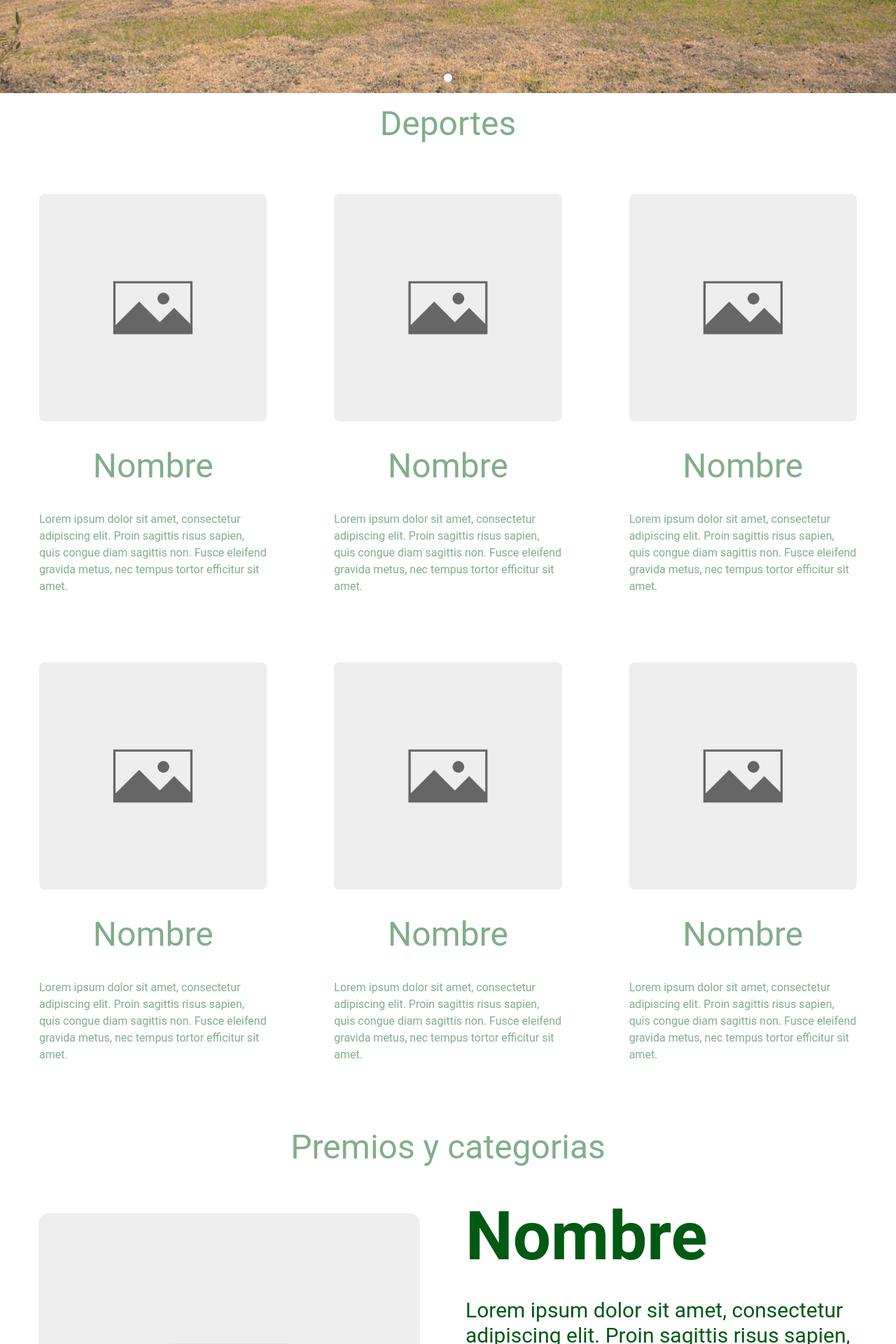
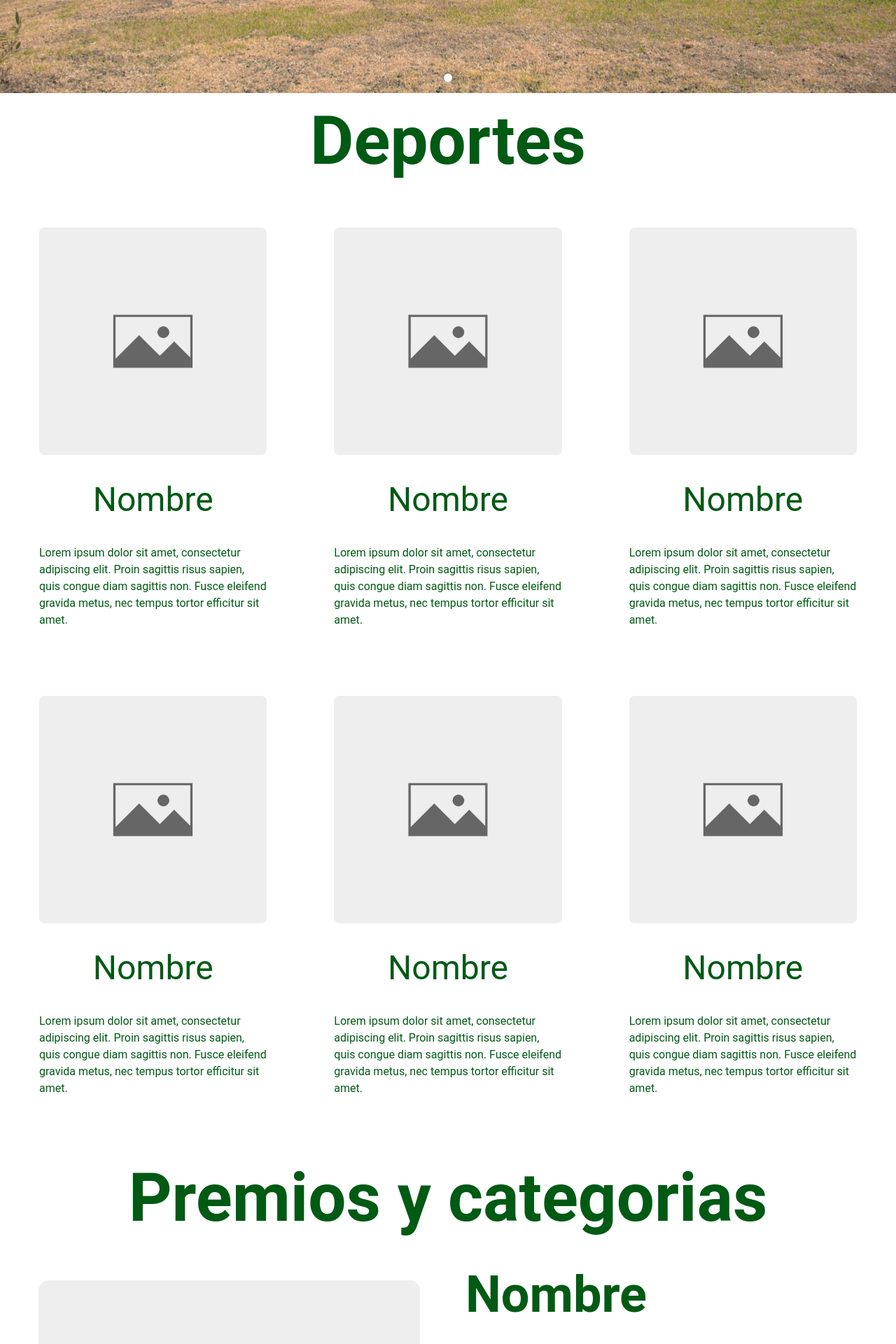
Before and after one commit to SamuelEscobar0761/csp-app, a React (Vite) app: page /sports in a window 1280 px wide. Shown: the part 720-2640 px from the top of the page at 70% size. Built offline with nearby package versions, Linux system fonts and the light colour scheme.

Commit message:
aplicando el color primario al texto

```diff
--- a/src/app/components/CatalogItem.tsx
+++ b/src/app/components/CatalogItem.tsx
@@ -27,7 +27,7 @@ export default function CatalogItem({ img_position, title = "", img_path, descri
                             </div>
                         )}
                         <div style={title_description_style}>
-                            <h2 className="mx-auto bg-white text-primary md:text-8xl font-bold text-3xl">{title}</h2>
+                            <h2 className="mx-auto bg-white text-primary md:text-7xl font-bold text-3xl">{title}</h2>
                             <p className="mx-auto text-primary md:text-3xl text-1xl sm:pt-5 lg:pt-10">{description}</p>
                         </div>
                         {img_position === 'right'  && isHorizontal && (
--- a/src/app/components/ContactItem.tsx
+++ b/src/app/components/ContactItem.tsx
@@ -21,7 +21,7 @@ export default function ContactItem({sections, image, title, text}: {sections:nu
     };
 
     return(
-        <div className={`w-${width} mx-auto bg-white text-[#80AE8A] p-10 md:flex`}>
+        <div className={`w-${width} mx-auto bg-white text-primary p-10 md:flex`}>
             <img src={image} className={`w-1/4  object-cover rounded-lg`}/>
             <div>
                 <h2 className="p-5 text-3xl">{title}</h2>
--- a/src/app/components/RecognitionItem.tsx
+++ b/src/app/components/RecognitionItem.tsx
@@ -16,7 +16,7 @@ export default function RecognitionItem({ sections, image, title='', text='' }:
     }, [sections, isHorizontal]);
 
     return (
-        <div className={`w-${width} mx-auto bg-white text-[#80AE8A] p-10 mb-5 md:mb-0 md:mr-0 last:mr-0`}>
+        <div className={`w-${width} mx-auto bg-white text-primary p-10 mb-5 md:mb-0 md:mr-0 last:mr-0`}>
             <img src={image} className={`aspect-square object-cover rounded-lg`} alt={title}/>
             <h2 className="sm:py-5 text-center text-3xl lg:text-5xl lg:py-10">{title}</h2>
             <p>{text}</p>
--- a/src/app/layout/NavBar.tsx
+++ b/src/app/layout/NavBar.tsx
@@ -36,7 +36,7 @@ export default function Navbar() {
               <Link to="/about_us" className="block py-2 px-3 text-gray-900 rounded hover:bg-gray-100 md:hover:bg-transparent md:hover:text-white md:p-0">{t('navbar.about_us')}</Link>
             </li>
             <li>
-              <Link to="/" className="block py-2 px-3 text-gray-900 rounded hover:bg-gray-100 md:hover:bg-transparent md:hover:text-white md:p-0">{t('navbar.sports')}</Link>
+              <Link to="/sports" className="block py-2 px-3 text-gray-900 rounded hover:bg-gray-100 md:hover:bg-transparent md:hover:text-white md:p-0">{t('navbar.sports')}</Link>
             </li>
             <li>
               <Link to="/" className="block py-2 px-3 text-gray-900 rounded hover:bg-gray-100 md:hover:bg-transparent md:hover:text-white md:p-0">{t('navbar.restaurant')}</Link>
--- a/src/app/pages/AboutUsPage.tsx
+++ b/src/app/pages/AboutUsPage.tsx
@@ -49,16 +49,16 @@ export const AboutUsPage = () => {
     return(
         <div>
             <ImageSlider images={images_about_us} text={t('about_us_page.title')}/>
-            <h2 className={`pt-10 text-white bg-[#80AE8A] text-center text-5xl`}>{t('about_us_page.founder_title')}</h2>
+            <h2 className={`pt-10 text-primary bg-white text-center text-5xl`}>{t('about_us_page.founder_title')}</h2>
             {founderImages.map((item, index) => (
                 <CatalogItem key={index} img_position='left' img_path={item.path} description={t('about_us_page.founder_description')}/>
             ))}
             {chronologyImages.map((item, index) => (
                 <CatalogItem key={index} img_position='right' title={t('about_us_page.chronology_title')} img_path={item.path} description={t('about_us_page.chronology_description')}/>
             ))}
-            <h2 className={`pt-10 text-white bg-[#80AE8A] text-center text-5xl`}>{t('about_us_page.recognitions_title')}</h2>
+            <h2 className={`pt-10 text-primary bg-white text-center text-5xl`}>{t('about_us_page.recognitions_title')}</h2>
 
-            <div className="grid grid-cols-1 md:grid-cols-3 gap-4 bg-[#80AE8A] p-4">
+            <div className="grid grid-cols-1 md:grid-cols-3 gap-4 bg-white p-4">
                 {recognitionImages.map((item, index) => (
                     <RecognitionItem key={index} sections={1} image={item.path} title={t(`about_us_page.recognitions.0.title` )} text={t('about_us_page.recognitions.0.description')}/>
                 ))}
--- a/src/app/pages/SportsPage.tsx
+++ b/src/app/pages/SportsPage.tsx
@@ -21,7 +21,7 @@ export const SportsPage = () => {
     return(
         <div>
             <ImageSlider images={images_about_us} text={t('sports_page.title')}/>
-            <h2 className="py-5 text-[#80AE8A] text-5xl text-center">{t('sports_page.sports_title')}</h2>
+            <h2 className="py-5 text-primary text-center font-bold text-8xl">{t('sports_page.sports_title')}</h2>
             <div className="grid grid-cols-1 md:grid-cols-3 gap-4 bg-white p-4">
                 <RecognitionItem sections={1} image="/assets/images/sin_foto.jpg" title={t('sports_page.sports.0.name')} text={t('sports_page.sports.0.description')}/>
                 <RecognitionItem sections={1} image="/assets/images/sin_foto.jpg" title={t('sports_page.sports.1.name')} text={t('sports_page.sports.1.description')}/>
@@ -31,7 +31,7 @@ export const SportsPage = () => {
                 <RecognitionItem sections={1} image="/assets/images/sin_foto.jpg" title={t('sports_page.sports.5.name')} text={t('sports_page.sports.5.description')}/>
             </div>
             <div>
-                <h2 className={`pt-10 text-[#80AE8A] text-center text-5xl`}>{t('sports_page.awards_title')}</h2>
+                <h2 className={`pt-10 text-primary text-center font-bold text-8xl`}>{t('sports_page.awards_title')}</h2>
                 <CatalogItem img_path="/assets/images/sin_foto.jpg" img_position="left" description={t('sports_page.awards.0.description')} title={t('sports_page.awards.0.name')}/>
                 <CatalogItem img_path="/assets/images/sin_foto.jpg" img_position="left" description={t('sports_page.awards.1.description')} title={t('sports_page.awards.1.name')}/>
             </div>
```
